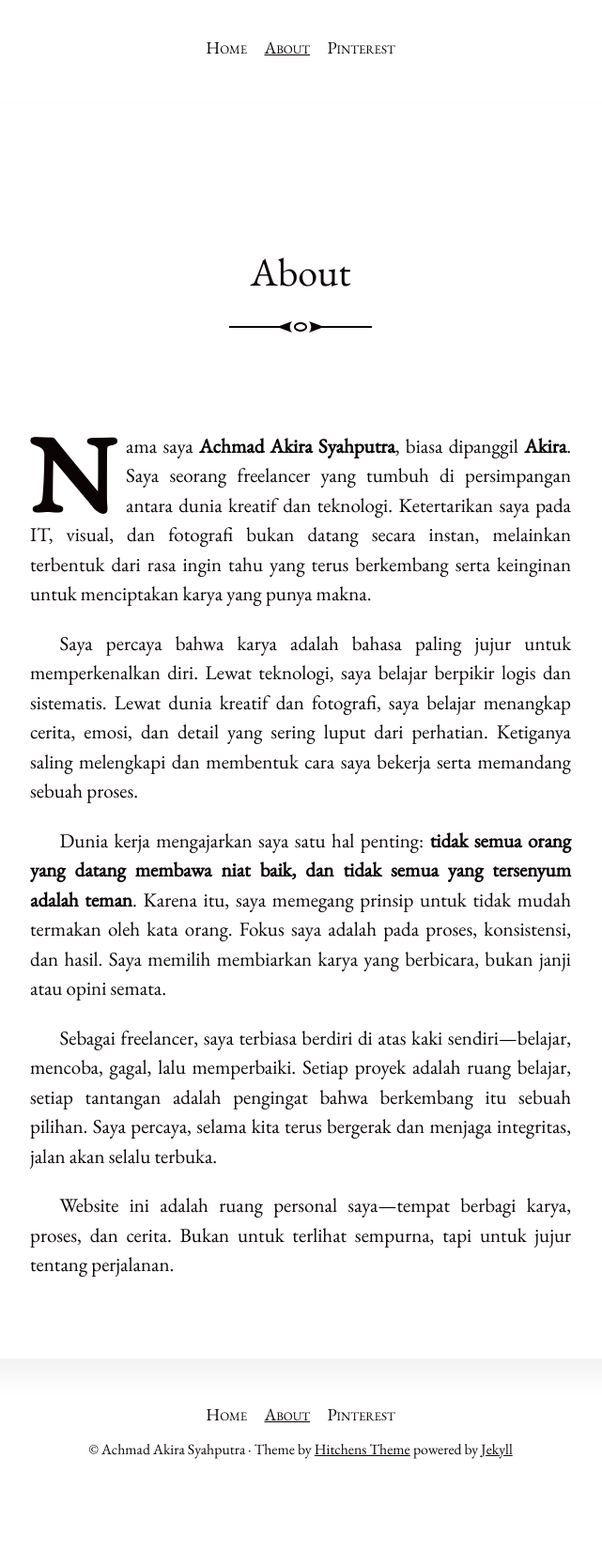
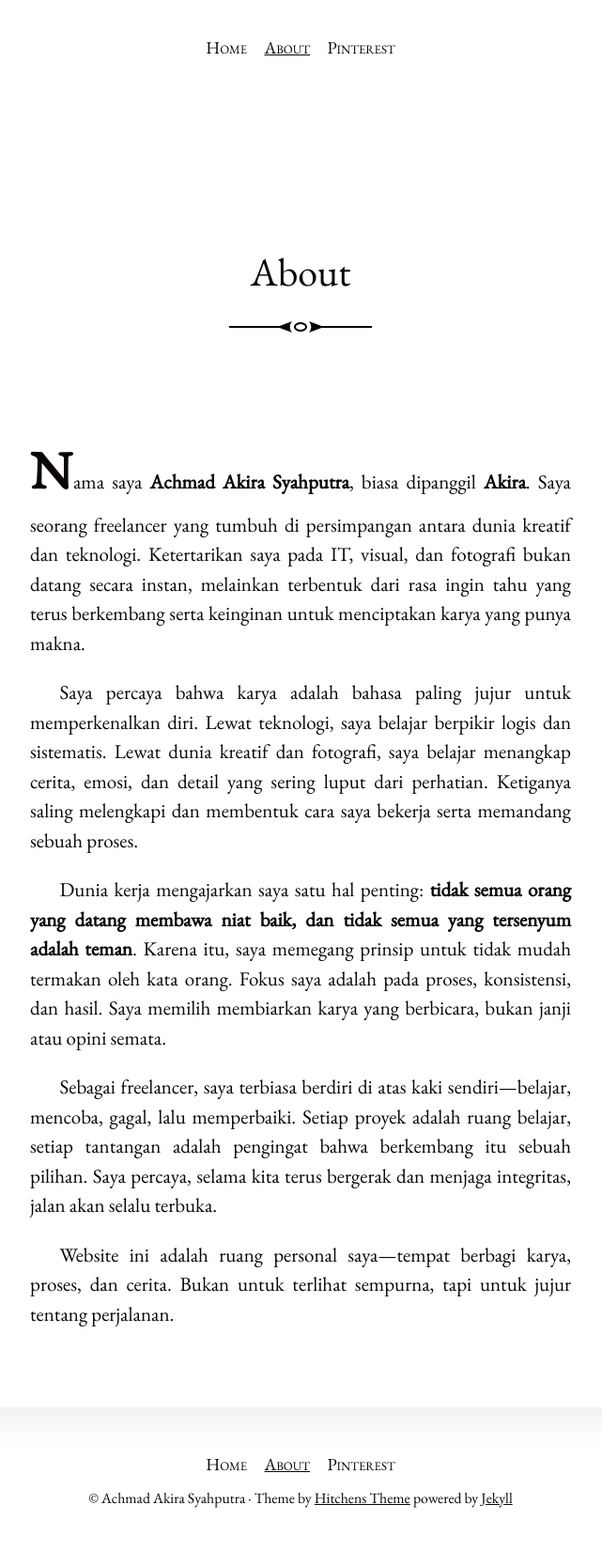
Before and after one commit to akirasyahputra/blog, a Jekyll site: the page built from about.md, in a window 1280 px wide. Shown: the whole page at 94% size, without its empty margins (320-961 px from the left). Built offline with Jekyll 4.4.1, drawn with Linux system fonts in a browser that asks for light colours; before the commit the page ends 1598 px from its top, so only the background shows below that.

Commit message:
Update _article.scss

```diff
--- a/_sass/_article.scss
+++ b/_sass/_article.scss
@@ -28,9 +28,10 @@
 }
 
 .post p:first-of-type::first-letter {
-  initial-letter: 3;
-  margin-right: 0.5rem;
+  font-size: 3.5rem;
+  margin-right: 0.1rem; /* Kurangi sedikit margin agar tidak terlalu jauh */
   font-weight: 700;
+  vertical-align: baseline; /* Memastikan huruf besar dan teks kecil duduk di garis bawah yang sama */
 }
 
 .post p:first-of-type,
```
